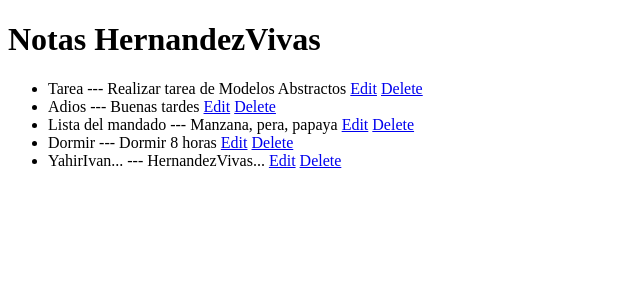
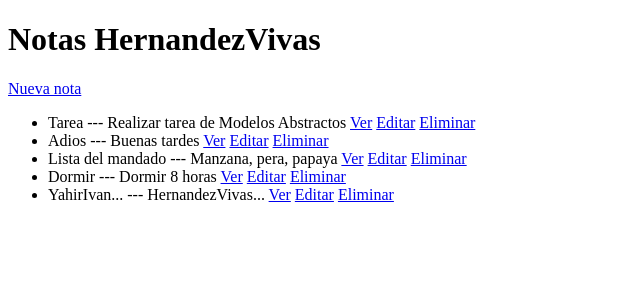
Before and after one commit to YahirHernandezz/Notes_HV, a Django app: page /notes_HernandezVivas/ in a window 1280 px wide. Shown: the top 300 px of the page, without its empty margins (0-640 px from the left). Run offline with Django 5.2, Linux system fonts and the light colour scheme; data comes from the database, SQL or seed files in the repository; both versions use the stored data as it was after the commit.

Commit message:
detail es agregado

```diff
--- a/notes_HernandezVivas/urls.py
+++ b/notes_HernandezVivas/urls.py
@@ -1,9 +1,10 @@
 from django.urls import path
-from notes_HernandezVivas.views import HomePageView, CreateNotaView, EditNotaView, DeleteNotaView
+from notes_HernandezVivas.views import HomePageView, CreateNotaView, EditNotaView, DeleteNotaView, DetailNotaView
 
 urlpatterns = [
     path('', HomePageView.as_view(), name='home'),
     path('new/', CreateNotaView.as_view(), name='new'), #new/
     path('<int:pk>/edit', EditNotaView.as_view(), name='edit'), #`('<int:pk>/edit/')`
     path('<int:pk>/delete', DeleteNotaView.as_view(), name='delete'),
+    path('<int:pk>/', DetailNotaView.as_view(), name='detail'),
 ]
--- a/notes_HernandezVivas/views.py
+++ b/notes_HernandezVivas/views.py
@@ -3,6 +3,7 @@ from django.contrib.auth.mixins import LoginRequiredMixin
 from django.urls import reverse_lazy
 from notes_HernandezVivas.models import Note
 from django.views.generic.edit import CreateView, UpdateView, DeleteView
+from django.views.generic.detail import DetailView
 
 #// from django.shortcuts import render
 #// from django.http import HttpResponse
@@ -17,6 +18,9 @@ class HomePageView(ListView):
     model = Note
 
 #!note_detail_HernandezVivas.html: Mostrar una nota individual
+class DetailNotaView(DetailView):
+    template_name = 'notes/note_detail_HernandezVivas.html'
+    model = Note
 
 #!note_create_HernandezVivas
 class CreateNotaView(LoginRequiredMixin, CreateView):
--- a/templates/notes/note_list_HernandezVivas.html
+++ b/templates/notes/note_list_HernandezVivas.html
@@ -6,10 +6,13 @@
     <title>TemplateView</title>
 </head>
 <body>
-    <h1>Notas HernandezVivas</h1>
+    <h1>Notas HernandezVivas</h1><a href="{% url 'new' %}">Nueva nota</a>
     <ul>
         {% for nota in object_list %}
-            <li> {{ nota.title }} --- {{nota.content}} <a href="{% url 'edit' nota.id %} ">Edit</a> <a href="{% url 'delete' nota.id %}">Delete</a > </li>
+            <li> {{ nota.title }} --- {{nota.content}}
+                <a href="{% url 'detail' nota.id %}">Ver</a>
+                <a href="{% url 'edit' nota.id %} ">Editar</a>
+                <a href="{% url 'delete' nota.id %}">Eliminar</a > </li>
         {% endfor %}
     </ul>
 </body>
```
Also changed, not shown: templates/notes/note_detail_HernandezVivas.html (added, +18 -0 lines), db.sqlite3.
